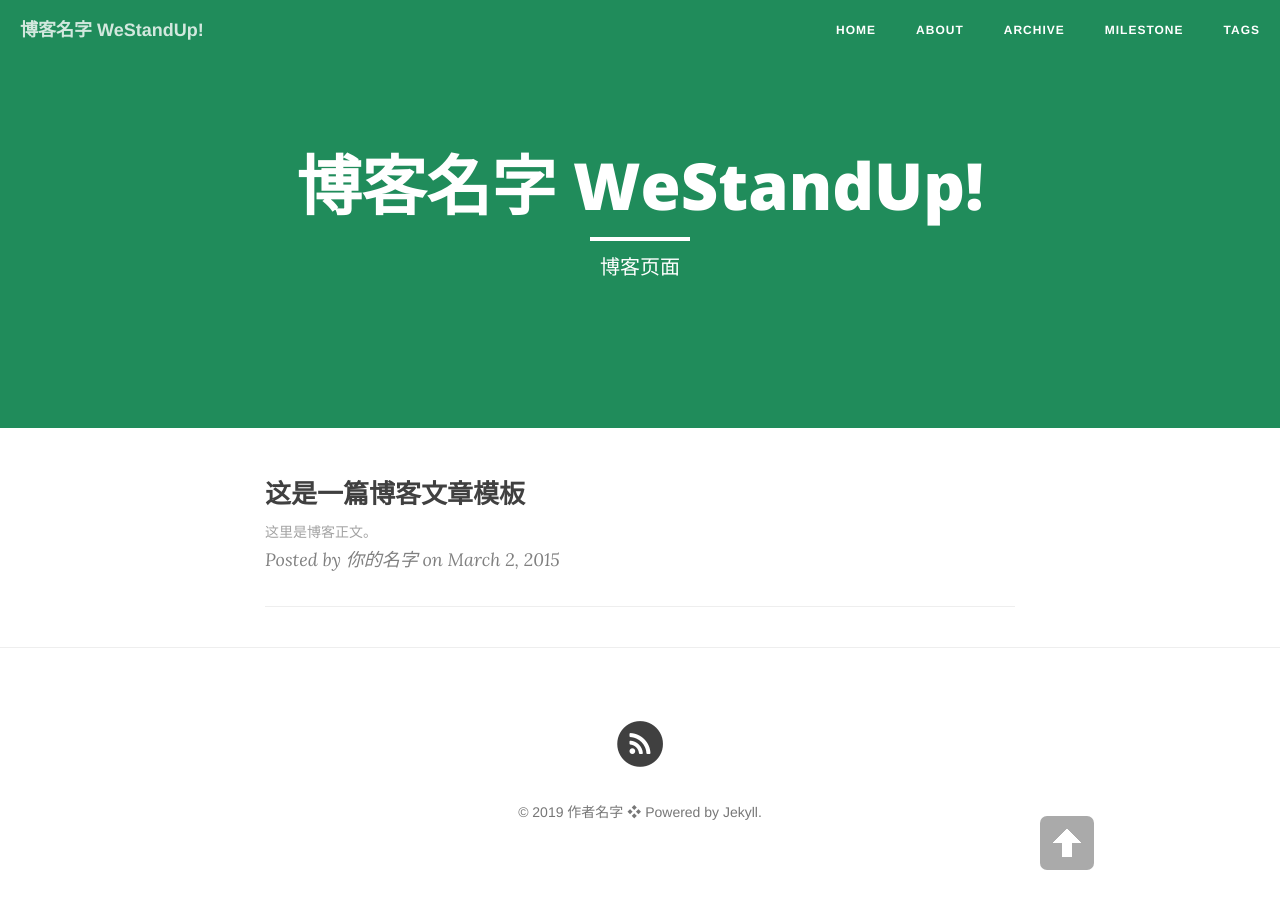
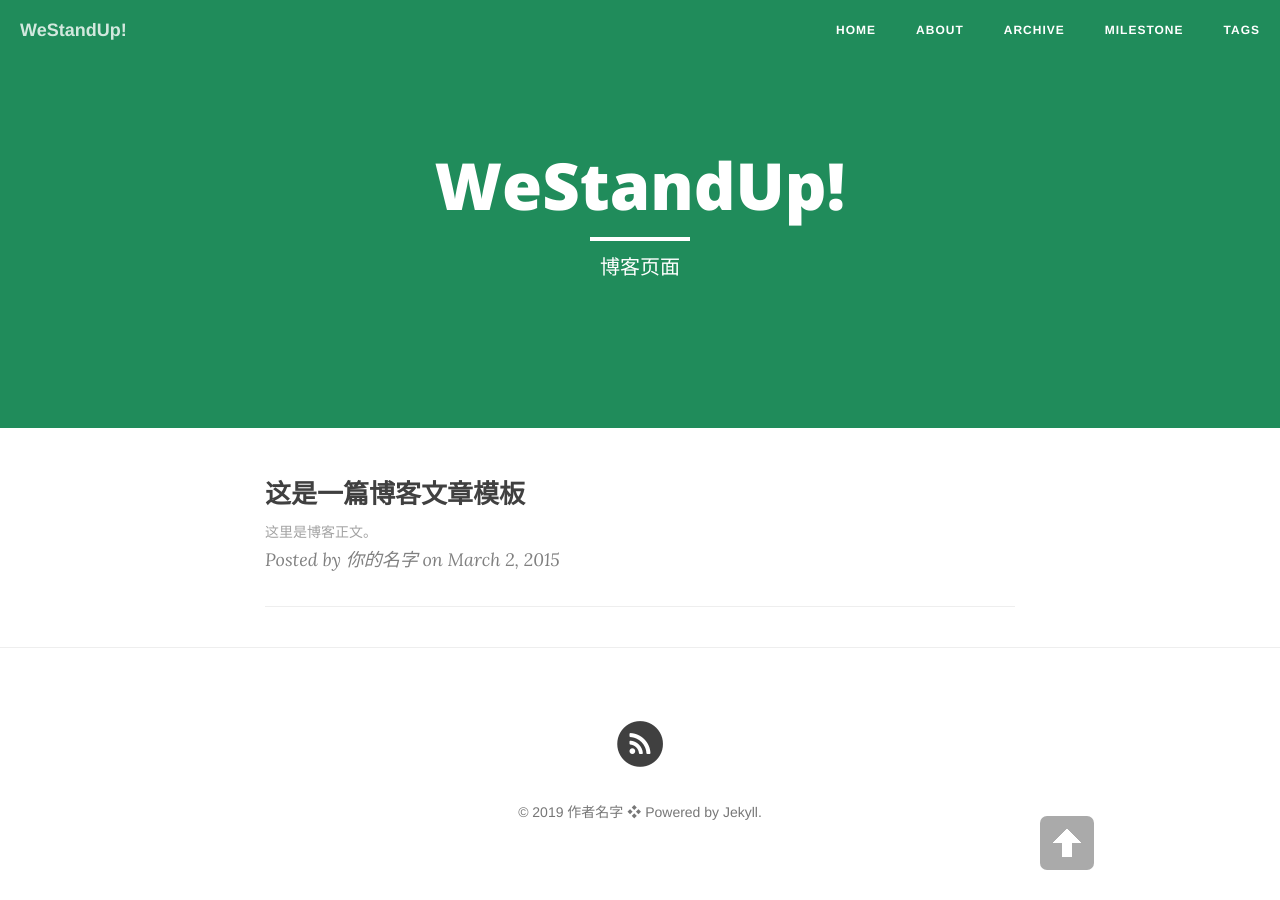
Before and after one commit to CNZTX/CNZTX.github.io, a Jekyll site: the page built from index.html, in a window 1280 px wide. Built offline with Jekyll 4.4.1, drawn with Linux system fonts in a browser that asks for light colours; nearby versions of some CDN libraries; the list of posts is cut into pages by our own code.

Commit message:
Update _config.yml

```diff
--- a/_config.yml
+++ b/_config.yml
@@ -1,5 +1,5 @@
 # Site settings
-title: 博客名字 WeStandUp! # 你的博客名字，可以定义修订
+title: WeStandUp! # 你的博客名字，可以定义修订
 header-img: "img/green.jpg"
 tagline: "cn"
 description: "剑阁峥嵘而崔嵬，一夫当关，万夫莫开。"  # 一句话描述你的博客
```
